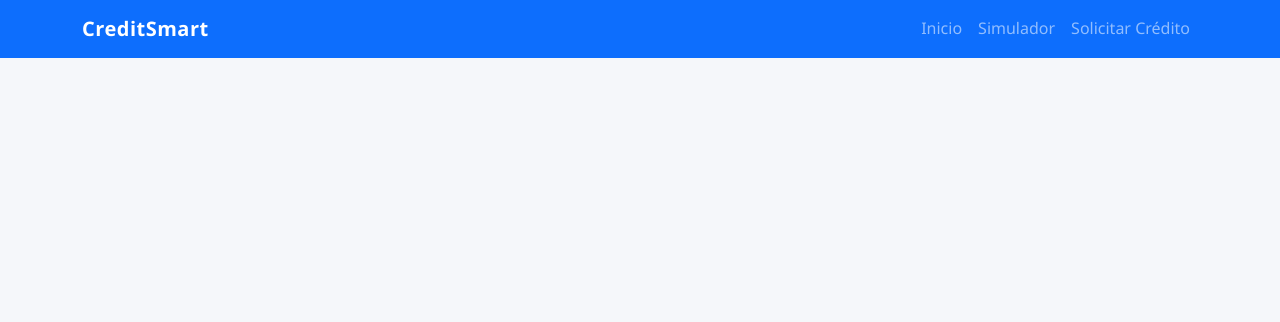
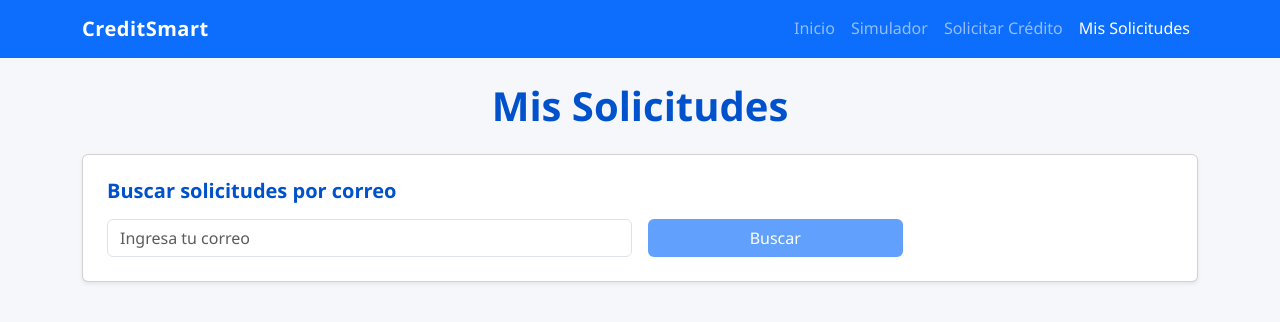
Before and after one commit to LauGarciaAgudelo/CrediSmart, a React (Vite) app: page /mis-solicitudes in a window 1280 px wide. Shown: the top 322 px of the page. Built offline with nearby package versions, Linux system fonts and the light colour scheme.

Commit message:
Modificación archivo MyRequestPage y agregar nueva ruta en Navbar para Mis solicitudes

```diff
--- a/src/App.jsx
+++ b/src/App.jsx
@@ -3,6 +3,8 @@ import Navbar from './components/Navbar'
 import HomePage from './pages/HomePage'
 import SimulatorPage from './pages/SimulatorPage'
 import RequestPage from './pages/RequestPage'
+import MyRequestPage from "./pages/MyRequestPage"
+
 
 function App() {
   return (
@@ -12,6 +14,7 @@ function App() {
         <Route path="/" element={<HomePage />} />
         <Route path="/simulador" element={<SimulatorPage />} />
         <Route path="/solicitar" element={<RequestPage />} />
+        <Route path="/mis-solicitudes" element={<MyRequestPage />} />
       </Routes>
     </>
   )
--- a/src/components/Navbar.jsx
+++ b/src/components/Navbar.jsx
@@ -48,6 +48,16 @@ function Navbar() {
                 >
                   Solicitar Crédito
                 </NavLink>
+                </li>
+              <li className="nav-item">
+                  <NavLink
+                    to="/mis-solicitudes"
+                    className={({ isActive})=>
+                      'nav-link' + (isActive ? ' active' : '')
+                    }
+                  >
+                    Mis Solicitudes
+                </NavLink>
               </li>
             </ul>
           </div>
--- a/src/pages/MyRequestPage.jsx
+++ b/src/pages/MyRequestPage.jsx
@@ -1,73 +1,124 @@
-import { useEffect, useState } from 'react'
-import { collection, getDocs } from 'firebase/firestore'
-import { db } from '../firebase/firebaseConfig'
+import { useState } from "react"
+import { collection, getDocs, query, where, orderBy } from "firebase/firestore"
+import { db } from "../firebase/firebaseConfig"
 
 function MyRequestPage() {
+  const [emailFilter, setEmailFilter] = useState("")
   const [requests, setRequests] = useState([])
-  const [loading, setLoading] = useState(true)
+  const [loading, setLoading] = useState(false)
   const [error, setError] = useState(null)
+  const [searched, setSearched] = useState(false)
+  const fetchRequests = async () => {
+    if (!emailFilter) return
 
-  useEffect(() => {
-    const fetchRequests = async () => {
+    setLoading(true)
+    setError(null)
+    setSearched(true)
+
     try {
-        const querySnapshot = await getDocs(collection(db, 'requests'))
-        const data = querySnapshot.docs.map(doc => ({
+      const q = query(
+        collection(db, "requests"),
+        where("email", "==", emailFilter),
+        orderBy("createdAt", "desc")
+      )
+
+      const snapshot = await getDocs(q)
+      const data = snapshot.docs.map(doc => ({
         id: doc.id,
         ...doc.data(),
       }))
+
       setRequests(data)
     } catch (err) {
       console.error(err)
-        setError('No se pudieron cargar las solicitudes. Por favor verifica tu conexión.')
+      setError("No se pudieron cargar las solicitudes. Verifica tu conexión a internet.")
     } finally {
       setLoading(false)
     }
   }
 
-    fetchRequests()
-  }, [])
-
-  if (loading) {
-    return <p className="text-center mt-4">Cargando solicitudes...</p>
-  }
-
-  if (error) {
-    return <p className="text-center text-danger mt-4">{error}</p>
-  }
-
-  if (requests.length === 0) {
-    return <p className="text-center mt-4">No hay solicitudes registradas aún.</p>
-  }
-
   return (
     <main className="container py-4">
-      <h1 className="mb-3">Mis solicitudes (pruebas)</h1>
+      <h1 className="mb-4 text-center">Mis Solicitudes</h1>
+
+      {/* Filtro por email */}
+      <div className="card p-4 shadow-sm mb-4">
+        <h5 className="fw-bold mb-3">Buscar solicitudes por correo</h5>
+
+        <div className="row g-3">
+          <div className="col-md-6">
+            <input
+              type="email"
+              className="form-control"
+              placeholder="Ingresa tu correo"
+              value={emailFilter}
+              onChange={(e) => setEmailFilter(e.target.value)}
+            />
+          </div>
+
+          <div className="col-md-3 d-grid">
+            <button
+              className="btn btn-primary"
+              onClick={fetchRequests}
+              disabled={!emailFilter || loading}
+            >
+              {loading ? "Buscando..." : "Buscar"}
+            </button>
+          </div>
+        </div>
+      </div>
+
+      {/* Mensaje de estado para avisar al usuario */}
+      {loading && (
+        <p className="text-center mt-4">Cargando solicitudes...</p>
+      )}
+
+      {error && (
+        <p className="text-center text-danger">{error}</p>
+      )}
+
+      {/* Si ya hubo una busqueda y no hay resulstados */}
+      {searched && !loading && requests.length === 0 && !error && (
+        <p className="text-center mt-4">
+          No se encontraron solicitudes para este correo.
+        </p>
+      )}
+
+      {/* Tabla resumen con los resultados */}
+      {!loading && requests.length > 0 && (
+        <div className="card p-4 shadow-sm">
+          <h5 className="fw-bold mb-3">Resultados</h5>
+
           <div className="table-responsive">
             <table className="table table-striped">
-          <thead>
+              <thead className="table-light">
                 <tr>
-              <th>Nombre</th>
-              <th>Email</th>
                   <th>Crédito</th>
                   <th>Monto</th>
                   <th>Plazo</th>
                   <th>Cuota</th>
+                  <th>Fecha</th>
                 </tr>
               </thead>
+
               <tbody>
-            {requests.map(r => (
-              <tr key={r.id}>
-                <td>{r.name}</td>
-                <td>{r.email}</td>
-                <td>{r.creditType}</td>
-                <td>${r.amount?.toLocaleString('es-CO')}</td>
-                <td>{r.term} meses</td>
-                <td>${r.monthlyFee?.toLocaleString('es-CO')}</td>
+                {requests.map(req => (
+                  <tr key={req.id}>
+                    <td>{req.creditType}</td>
+                    <td>${req.amount?.toLocaleString("es-CO")}</td>
+                    <td>{req.term} meses</td>
+                    <td>${req.monthlyFee?.toLocaleString("es-CO")}</td>
+                    <td>
+                      {req.createdAt?.toDate().toLocaleString() ??
+                        "Fecha no disponible"}
+                    </td>
                   </tr>
                 ))}
               </tbody>
             </table>
           </div>
+        </div>
+      )}
     </main>
   )
 }
```
Lines whose indentation alone changed are shown as unchanged.
